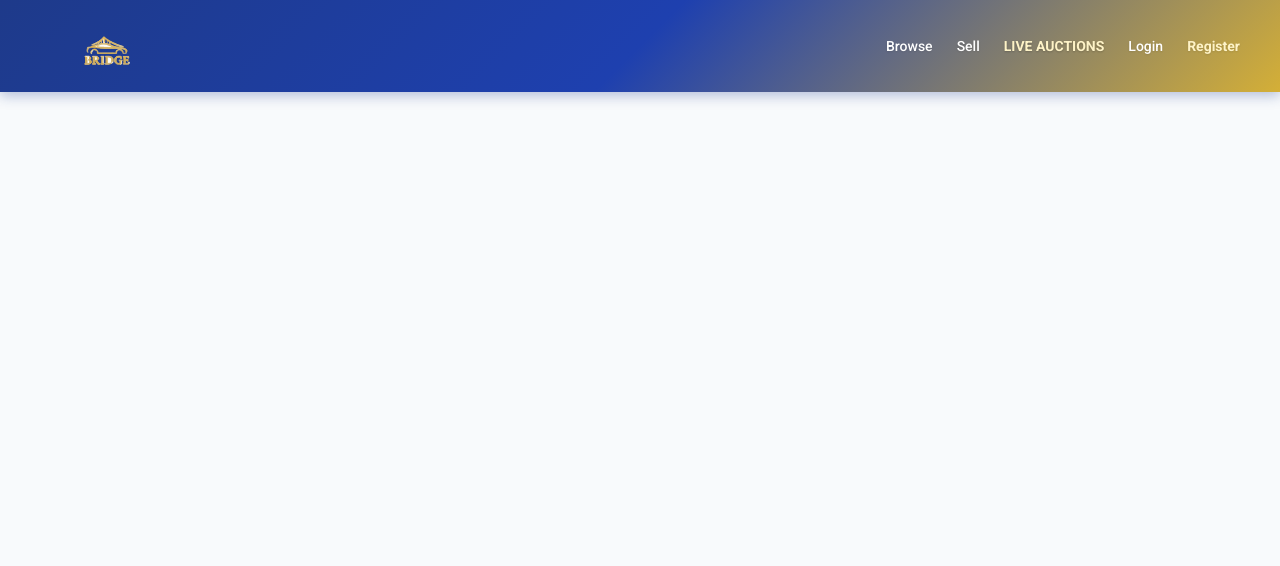
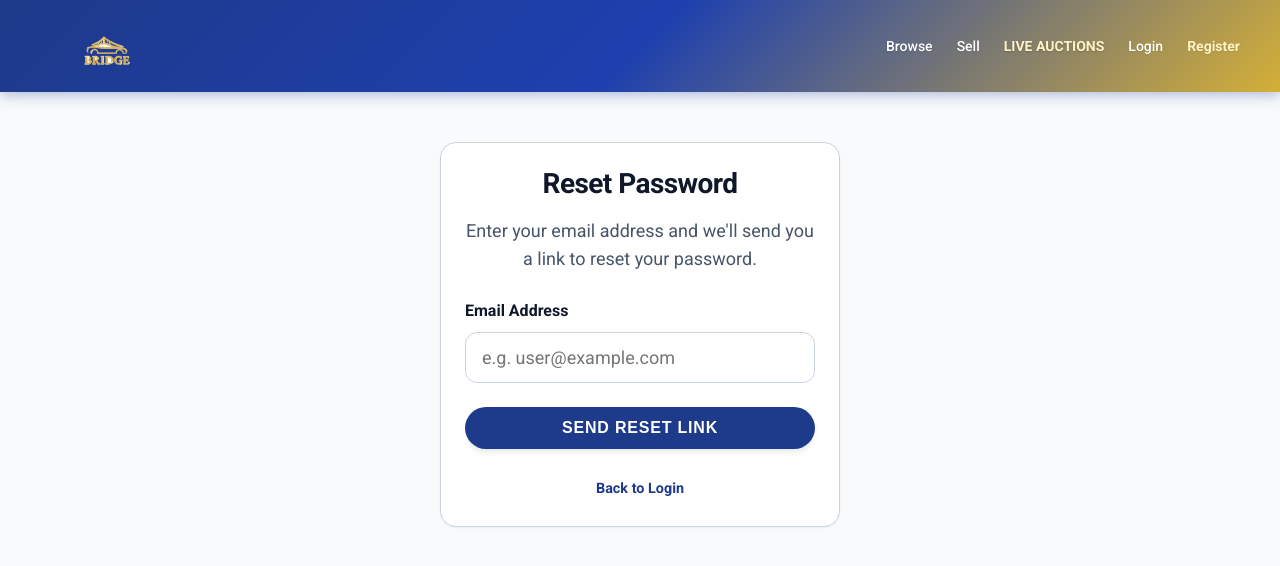
Before and after one commit to Emsko1/TheBridgeFrontend, a React (Vite) app in the folder frontend/: page /forgot-password in a window 1280 px wide. Shown: the top 566 px of the page. Built offline with nearby package versions, Linux system fonts and the light colour scheme.

Commit message:
Implement Password Reset functionality and UI

```diff
--- a/frontend/src/App.jsx
+++ b/frontend/src/App.jsx
@@ -14,6 +14,7 @@ import Register from './pages/Register'
 import VerifyEmail from './pages/VerifyEmail'
 import Profile from './pages/Profile'
 import FlashSale from './pages/FlashSale'
+import ForgotPassword from './pages/ForgotPassword'
 
 
 import { Toaster } from 'react-hot-toast'
@@ -39,6 +40,7 @@ export default function App() {
               <Route path="/login" element={<Login />} />
               <Route path="/register" element={<Register />} />
               <Route path="/verify-email" element={<VerifyEmail />} />
+              <Route path="/forgot-password" element={<ForgotPassword />} />
             </Routes>
           </main>
         </div>
--- /dev/null
+++ b/frontend/src/pages/ForgotPassword.jsx
@@ -0,0 +1,60 @@
+import React, { useState } from 'react'
+import { authAPI } from '../services/api'
+import { toast } from 'react-hot-toast'
+import { useNavigate } from 'react-router-dom'
+
+export default function ForgotPassword() {
+    const [email, setEmail] = useState('')
+    const [loading, setLoading] = useState(false)
+    const navigate = useNavigate()
+
+    const handleReset = async (e) => {
+        e.preventDefault()
+        if (!email) return toast.error('Please enter your email')
+
+        setLoading(true)
+        try {
+            await authAPI.forgotPassword(email)
+
+            toast.success('Password reset link sent to your email!')
+            navigate('/login')
+        } catch (err) {
+            toast.error(err.response?.data?.message || 'Failed to send reset link')
+        } finally {
+            setLoading(false)
+        }
+    }
+
+    return (
+        <div className='card' style={{ maxWidth: 400, margin: '50px auto' }}>
+            <h2 className="text-center" style={{ marginBottom: '16px' }}>Reset Password</h2>
+            <p style={{ textAlign: 'center', color: 'var(--text-muted)', marginBottom: '24px' }}>
+                Enter your email address and we'll send you a link to reset your password.
+            </p>
+
+            <form onSubmit={handleReset}>
+                <div style={{ marginBottom: '24px' }}>
+                    <label>Email Address</label>
+                    <input
+                        required
+                        type='email'
+                        placeholder='e.g. user@example.com'
+                        value={email}
+                        onChange={e => setEmail(e.target.value)}
+                        disabled={loading}
+                    />
+                </div>
+
+                <button className='btn' disabled={loading} style={{ width: '100%' }}>
+                    {loading ? 'Sending...' : 'Send Reset Link'}
+                </button>
+            </form>
+
+            <div style={{ marginTop: '24px', textAlign: 'center' }}>
+                <a href='/login' style={{ color: 'var(--primary)', fontSize: '0.9rem', fontWeight: 600 }}>
+                    Back to Login
+                </a>
+            </div>
+        </div>
+    )
+}
--- a/frontend/src/pages/Login.jsx
+++ b/frontend/src/pages/Login.jsx
@@ -66,7 +66,10 @@ export default function Login() {
         </div>
 
         <div style={{ marginBottom: '24px', position: 'relative' }}>
-          <label>Password</label>
+          <div style={{ display: 'flex', justifyContent: 'space-between', alignItems: 'center' }}>
+            <label style={{ marginBottom: 0 }}>Password</label>
+            <a href='/forgot-password' style={{ fontSize: '0.8rem', color: 'var(--primary)', textDecoration: 'none' }}>Forgot password?</a>
+          </div>
           <input
             required
             type={showPassword ? 'text' : 'password'}
@@ -118,6 +121,19 @@ export default function Login() {
         </button>
       </form>
 
+      {error && (
+        <div style={{ marginTop: '16px', textAlign: 'center' }}>
+          <button
+            type="button"
+            onClick={() => navigate('/forgot-password')}
+            className="btn-outline"
+            style={{ width: '100%', borderColor: 'var(--primary)', color: 'var(--primary)' }}
+          >
+            Reset Password
+          </button>
+        </div>
+      )}
+
       <p style={{ marginTop: '24px', textAlign: 'center', fontSize: '0.9rem' }}>
         Don't have an account? <a href='/register' style={{ color: 'var(--primary)', fontWeight: 600 }}>Create Account</a>
       </p>
--- a/frontend/src/services/api.js
+++ b/frontend/src/services/api.js
@@ -89,7 +89,8 @@ export const authAPI = {
     const cleanOtp = code.replace(/\s/g, '')
     return api.post('/api/auth/verify-email', { email, otp: cleanOtp })
   },
-  resendVerification: (email) => api.post('/api/auth/resend-verification', { email })
+  resendVerification: (email) => api.post('/api/auth/resend-verification', { email }),
+  forgotPassword: (email) => api.post('/api/auth/forgot-password', { email })
 }
 
 // Payout API
```
